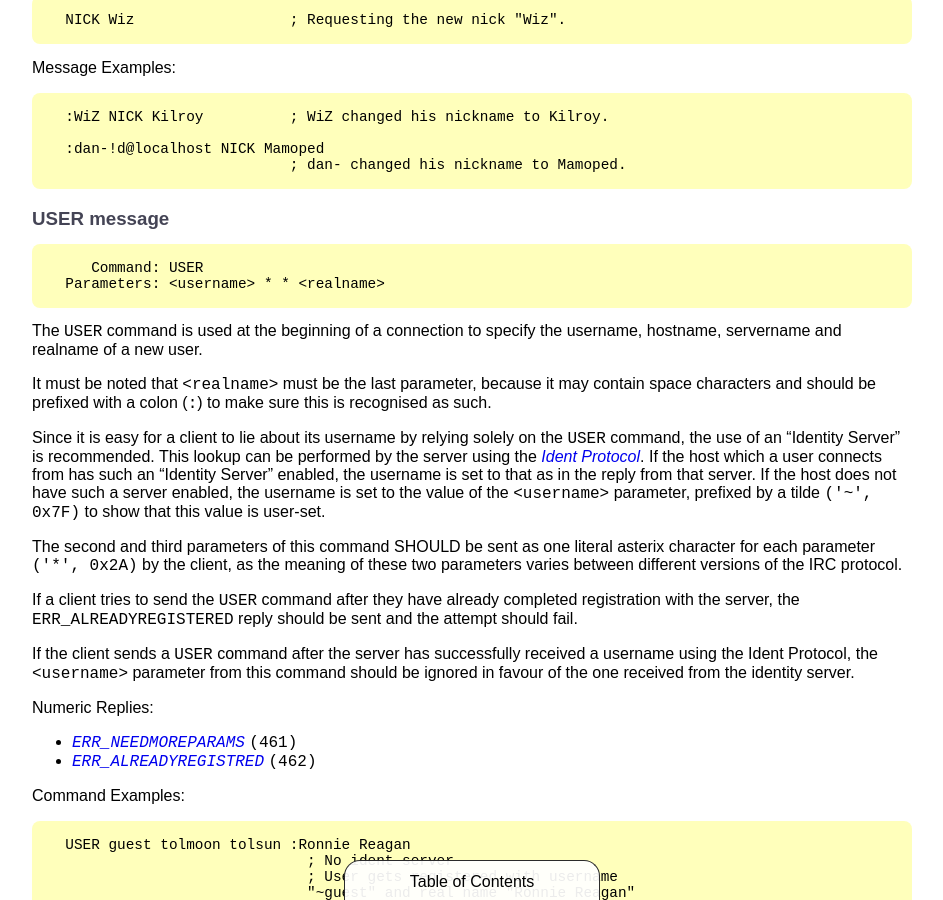
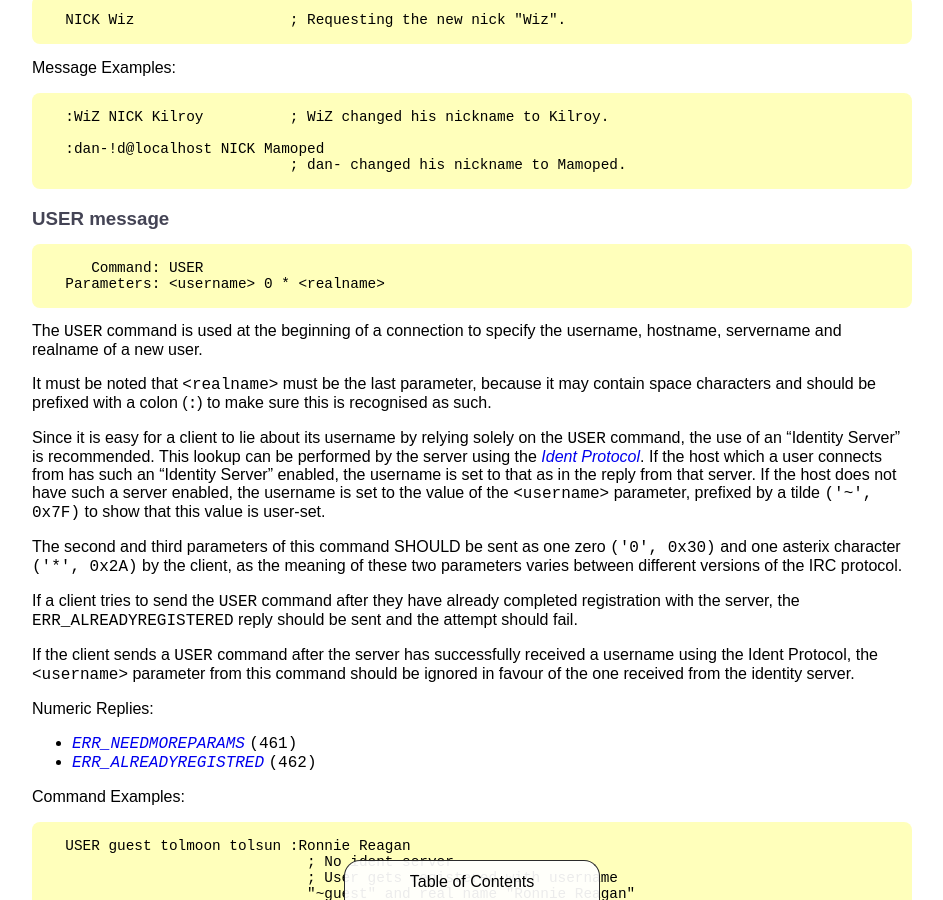
Before and after one commit to ircdocs/modern-irc, a Jekyll site: the page built from index.md, in a window 1280 px wide and 900 px high, scrolled down 12827 px. Shown: the whole window, without its empty margins (168-1111 px from the left). Built offline with Jekyll 4.4.1, drawn with Linux system fonts in a browser that asks for light colours.

Commit message:
USER: recommend 0 and * instead

```diff
--- a/index.md
+++ b/index.md
@@ -542,7 +542,7 @@ Message Examples:
 ### USER message
 
          Command: USER
-      Parameters: <username> * * <realname>
+      Parameters: <username> 0 * <realname>
 
 The `USER` command is used at the beginning of a connection to specify the username, hostname, servername and realname of a new user.
 
@@ -550,7 +550,7 @@ It must be noted that `<realname>` must be the last parameter, because it may co
 
 Since it is easy for a client to lie about its username by relying solely on the `USER` command, the use of an "Identity Server" is recommended. This lookup can be performed by the server using the [Ident Protocol](http://tools.ietf.org/html/rfc1413). If the host which a user connects from has such an "Identity Server" enabled, the username is set to that as in the reply from that server. If the host does not have such a server enabled, the username is set to the value of the `<username>` parameter, prefixed by a tilde `('~', 0x7F)` to show that this value is user-set.
 
-The second and third parameters of this command SHOULD be sent as one literal asterix character for each parameter `('*', 0x2A)` by the client, as the meaning of these two parameters varies between different versions of the IRC protocol.
+The second and third parameters of this command SHOULD be sent as one zero `('0', 0x30)` and one asterix character `('*', 0x2A)` by the client, as the meaning of these two parameters varies between different versions of the IRC protocol.
 
 If a client tries to send the `USER` command after they have already completed registration with the server, the `ERR_ALREADYREGISTERED` reply should be sent and the attempt should fail.
 
```
